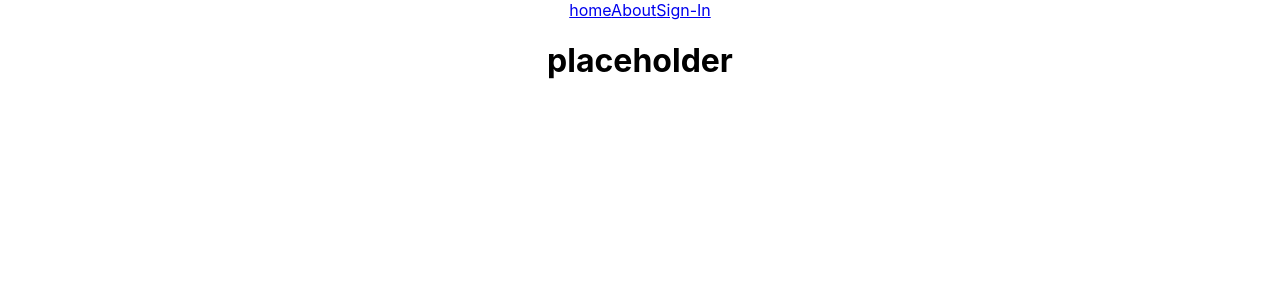
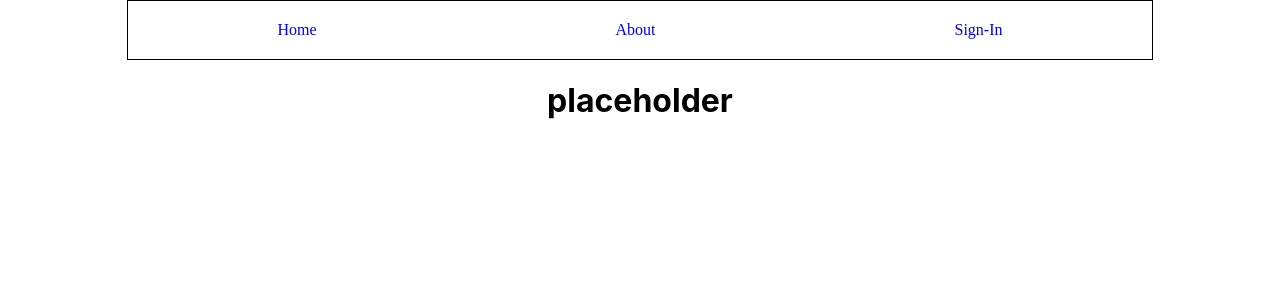
Before and after one commit to BuildWeekArtPortfolio/Front_End, a React (Create React App) app in the folder art-portfolio/: page / in a window 1280 px wide. Shown: the top 300 px of the page. Built offline with nearby package versions, Linux system fonts and the light colour scheme.

Commit message:
added get request for BE array

```diff
--- a/art-portfolio/public/index.html
+++ b/art-portfolio/public/index.html
@@ -10,6 +10,7 @@
       content="Web site created using create-react-app"
     />
     <link rel="apple-touch-icon" href="logo192.png" />
+    <link href="https://fonts.googleapis.com/css?family=Raleway&display=swap" rel="stylesheet">
     <!--
       manifest.json provides metadata used when your web app is installed on a
       user's mobile device or desktop. See https://developers.google.com/web/fundamentals/web-app-manifest/
--- a/art-portfolio/src/App.js
+++ b/art-portfolio/src/App.js
@@ -1,12 +1,11 @@
 import React from "react";
 import "./App.css";
-import Navigation from "./components/Navigation";
+import Routes from "./components/Routes";
 
 function App() {
   return (
     <div className="App">
-      <Navigation />
-      <h1>placeholder</h1>
+      <Routes />
     </div>
   );
 }
--- a/art-portfolio/src/components/About.js
+++ b/art-portfolio/src/components/About.js
@@ -1,11 +1,28 @@
-import React from "react";
+import React, { useState, useEffect } from "react";
+import axios from 'axios';
+import AboutCard from './AboutCard';
 
-const AboutUs = () => {
+const About = () => {
+
+const [photos, setPhotos] = useState([]);
+
+useEffect( () => {
+  axios.get('https://artportfoliobw.herokuapp.com/')
+  .then(response => {
+    console.log(response.data)
+    return setPhotos(response.data);
+  })
+}, [])
+
   return (
     <div>
-      <h1>About us </h1>
+      {photos.map(() => <AboutCard photos={photos} />)}
     </div>
   );
 };
 
-export default AboutUs;
+export default About;
+
+
+//map over array
+//map objects inside the arrays 0-20
--- /dev/null
+++ b/art-portfolio/src/components/AboutCard.js
@@ -0,0 +1,16 @@
+import React from "react";
+
+const AboutCard = props => {
+  console.log("props.photos.fname", props.photos.fname);
+  return (
+    <div>
+      <h1>
+        {props.photos.map(obj => {
+          console.log("obj", obj);
+        })}
+      </h1>
+    </div>
+  );
+};
+
+export default AboutCard;
--- /dev/null
+++ b/art-portfolio/src/components/Home.js
@@ -0,0 +1,11 @@
+import React from "react";
+
+const Home = () => {
+  return (
+    <div>
+      <h1>placeholder</h1>
+    </div>
+  );
+};
+
+export default Home;
--- a/art-portfolio/src/components/Navigation.js
+++ b/art-portfolio/src/components/Navigation.js
@@ -1,22 +1,29 @@
 import React from "react";
-import { NavLink, Route } from "react-router-dom";
+import { NavLink } from "react-router-dom";
 import styled from "styled-components";
-import AboutUs from "./About";
-import SignIn from "./SignIn";
+
+const StyledNavLink = styled(NavLink)`
+text-decoration: none;
+padding: 20px 0px;
+`
+
+const StyledNav = styled.nav`
+font-family: 'Railway';
+text-decoration: none;
+border: 1px solid black;
+width: 80%;
+display: flex;
+justify-content: space-around;
+margin: 0 auto;
+`
 
 const Navigation = () => {
   return (
-    <nav>
-      <NavLink to={`/`}>home</NavLink>
-      <NavLink to={`/about`}>About</NavLink>
-      <NavLink to={`/signIn`}>Sign-In</NavLink>
-
-      <Route exact path="/" />
-
-      <Route exact path="/about" component={AboutUs} />
-
-      <Route exact path="/signIn" component={SignIn} />
-    </nav>
+    <StyledNav>
+      <StyledNavLink to={`/`}>Home</StyledNavLink>
+      <StyledNavLink to={`/about`}>About</StyledNavLink>
+      <StyledNavLink to={`/signIn`}>Sign-In</StyledNavLink>
+    </StyledNav>
   );
 };
 
--- /dev/null
+++ b/art-portfolio/src/components/Routes.js
@@ -0,0 +1,22 @@
+import React from "react";
+import { Route } from "react-router-dom";
+import About from "./About";
+import SignIn from "./SignIn";
+import Navigation from "./Navigation";
+import Home from './Home';
+
+const Routes = () => {
+  return (
+    <div>
+      <Navigation />
+
+      <Route exact path="/" component={Home} />
+
+      <Route exact path="/about" component={About} />
+
+      <Route exact path="/signIn" component={SignIn} />
+    </div>
+  );
+};
+
+export default Routes;
```
Also changed, not shown: art-portfolio/src/components/HomeCard.js (added).
